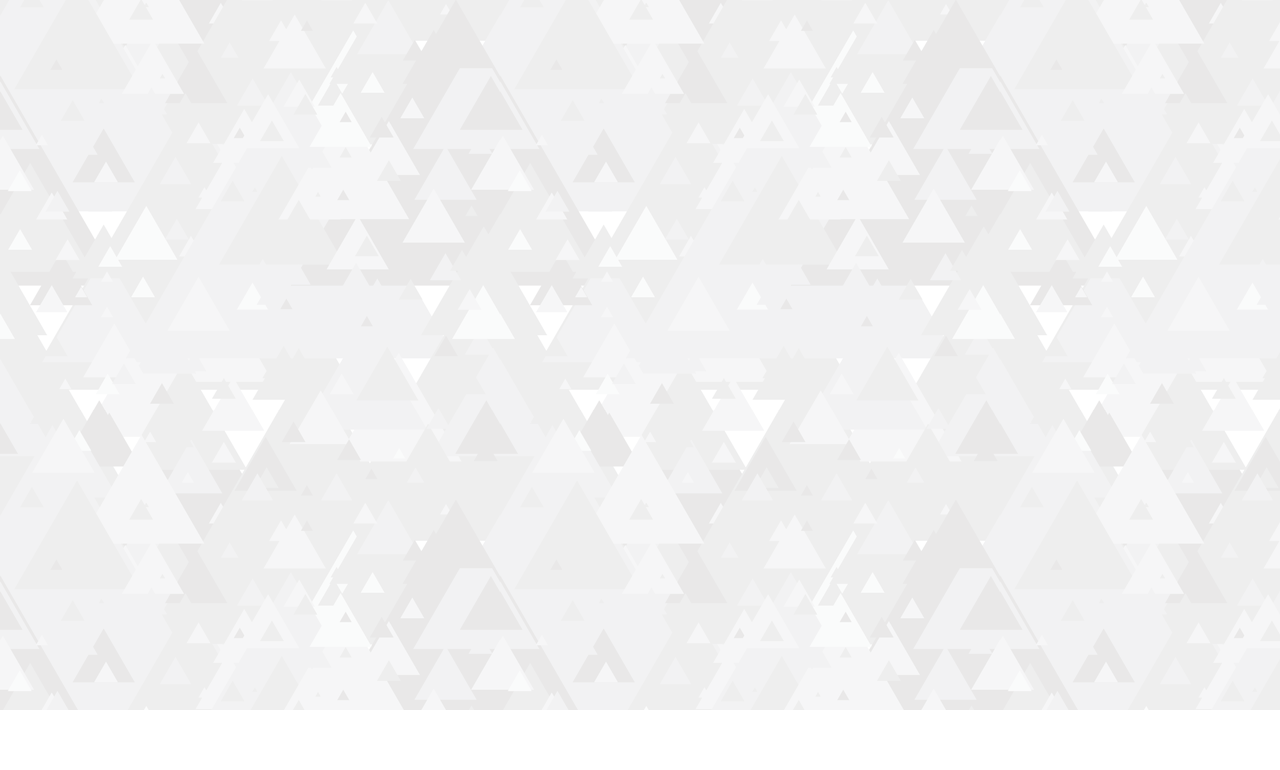
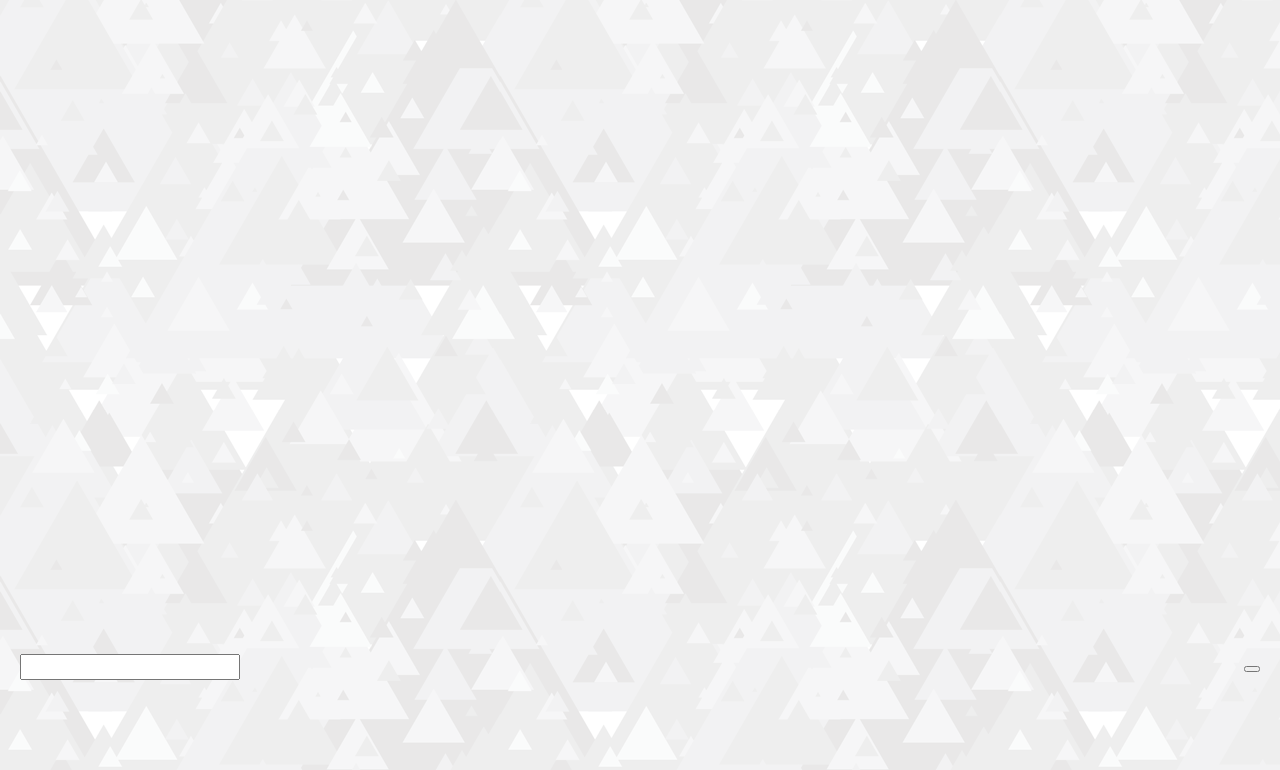
Before and after one commit to GAMELASTER/irc4osu, a plain HTML site: page www/index.html in a window 1280 px wide. Shown: the part 90-860 px from the top of the page. Before the commit the page ends 800 px from the top, so only its background shows below. Drawn offline with nearby package versions, Linux system fonts and the light colour scheme.

Commit message:
Other stuffs....

```diff
--- a/app.js
+++ b/app.js
@@ -12,7 +12,7 @@ let mainWindow;
 
 function createWindow () {
   // Create the browser window.
-  mainWindow = new BrowserWindow({width: 800, height: 600});
+  mainWindow = new BrowserWindow({width: 800, height: 600, icon: "./www/images/logo.ico"});
 
   // and load the index.html of the app.
   mainWindow.loadURL('file://' + __dirname + '/www/index.html');
--- a/www/css/app.css
+++ b/www/css/app.css
@@ -6,6 +6,7 @@ body {
 	font-family: 'Ubuntu';
 	height: 100%;
 	position: relative;
+	overflow: hidden;
 }
 
 .header {
@@ -123,17 +124,29 @@ body {
 }
 
 .chat {
+	display: table;
 	width: 100%;
 	height: 100%;
-	background-color: purple;
+	padding: 12px 20px 116px 20px;
 }
 
 .chat .leftpart {
-	float: left;
+	width: 100%;
+	margin: 0 0 0 0;
+	display: table-cell;
+	padding: 0 0 0 0;
+}
 
+.leftpart .chatArea {
+	height: 100%;
+}
+
+.rightpart .thingsContainer {
+	height: 100%;
 }
 
 .chat .rightpart {
-	float: right;
 	width: 200px;
+	height: 100%;
+	display: table-cell;
 }
--- a/www/index.html
+++ b/www/index.html
@@ -24,7 +24,7 @@
 				</div>
 				<ul class="menu">
 					<li><a href="">Settings</a></li>
-					<li><a href="">Support the developers</a></li>
+					<li><a href="">About</a></li>
 					<li><a href="">Logout</a></li>
 				</ul>
 				<div class="clearfix"></div>
@@ -42,8 +42,19 @@
 					<li class="cright"><a href="">&raquo;</a></li>
 				</ul>
 			</div>
-			<div class="content">
-				a
+			<div class="chat">
+				<div class="leftpart">
+					<div class="chatArea">
+						a
+					</div>
+					<input type="text" name="textInput" class=""/>
+				</div>
+				<div class="rightpart">
+					<div class="thingsContainer">
+						a
+					</div>
+					<button>
+				</div>
 			</div>
 		</div>
     <script src="https://ajax.googleapis.com/ajax/libs/jquery/1.11.3/jquery.min.js"></script>
```
Also changed, not shown: www/images/logo.ico (added).
